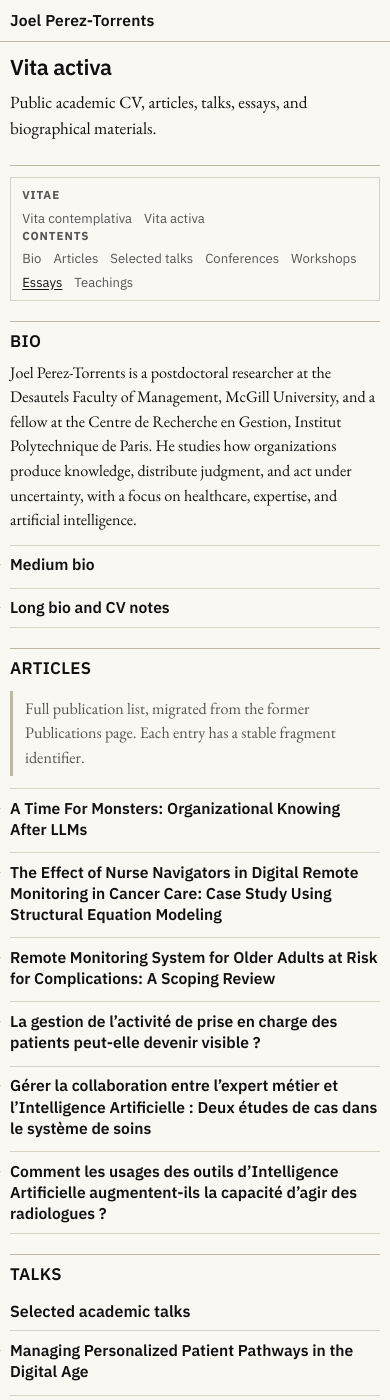
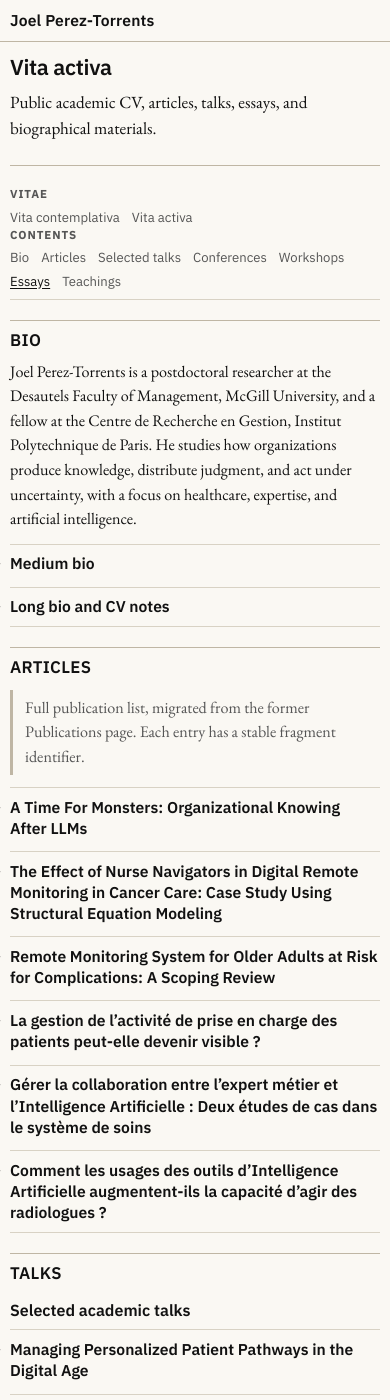
Before and after one commit to JPTorrents/jptorrents.github.io, a Jekyll site: the page built from _pages/vita-activa.md, in a window 390 px wide and 1400 px high. Built offline with Jekyll 4.4.1, drawn with Linux system fonts in a browser that asks for light colours.

Commit message:
Update general.scss

```diff
--- a/_sass/general/general.scss
+++ b/_sass/general/general.scss
@@ -237,12 +237,18 @@ a:focus-visible, summary:focus-visible {
   main.container { padding-block: 0.75rem 1.2rem; }
   .academic-page { display: block; }
   .page-header { margin-bottom: 0.55rem; }
-  .toc {
-    position: static;
-    border: 1px solid var(--rule);
-    margin: 0.7rem 0 0.9rem;
-    padding: 0.55rem 0.7rem;
-  }
+.toc {
+  position: sticky;
+  top: 0;
+  z-index: 10;
+  background: var(--bg);
+  border: none;
+  border-bottom: 1px solid var(--rule);
+  margin: 0.7rem 0 0.9rem;
+  padding: 0.55rem 0;
+  max-height: 38vh;
+  overflow: auto;
+}
   .toc ol, .toc ul {
     display: flex;
     flex-wrap: wrap;
```
